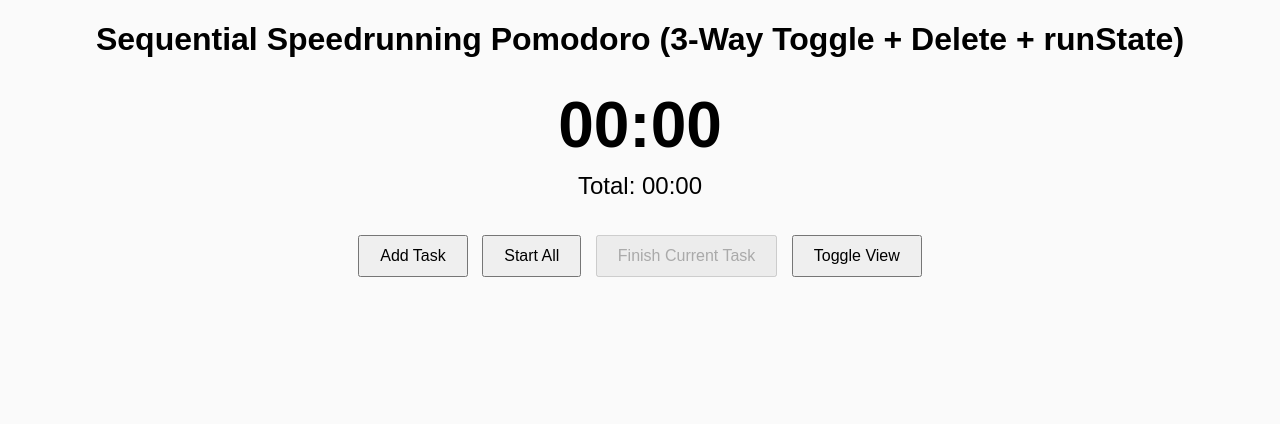
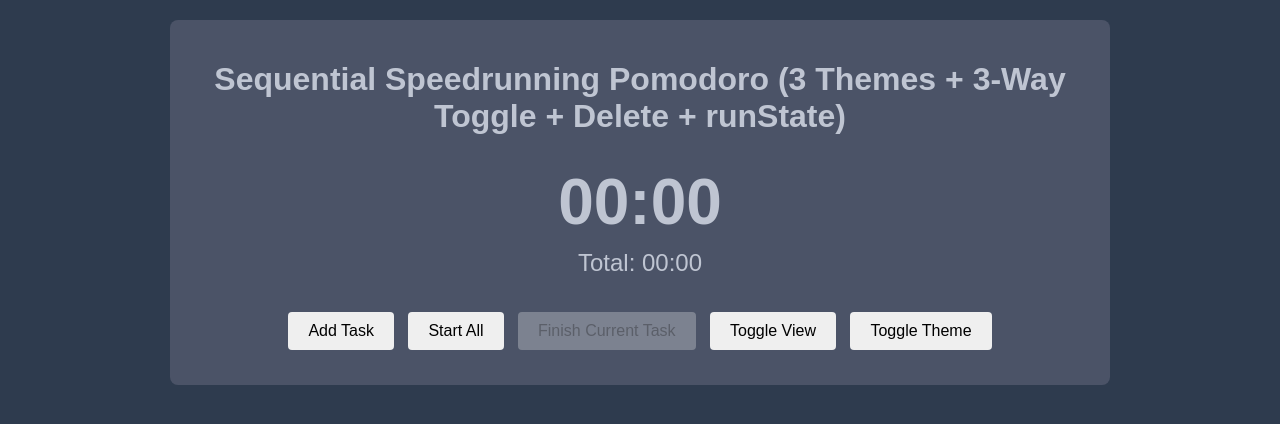
Before and after one commit to Fufutis/pomodoro-speedrun, a plain HTML site: page index.html in a window 1280 px wide. Drawn offline with Linux system fonts and the light colour scheme.

Commit message:
color scheme

```diff
--- a/index.html
+++ b/index.html
@@ -3,13 +3,38 @@
 
 <head>
     <meta charset="utf-8" />
-    <!-- We'll dynamically change document.title in JS -->
-    <title>Sequential Speedrunning Pomodoro (3-Way Toggle View + Deletion + runState)</title>
+    <title>Sequential Speedrunning Pomodoro (3 Themes + 3-Way Toggle + runState)</title>
     <style>
+        /************************************************************
+     *  THEME VARIABLES (DEFAULT = "Moonlit Stone")
+     ************************************************************/
+        :root {
+            /* Default to "Moonlit Stone" */
+            --bg-color: #2E3B4E;
+            /* Dark Indigo */
+            --accent-color: #4B5367;
+            /* Slate Gray */
+            --text-color: #BFC5D2;
+            /* Soft Lavender-Gray */
+        }
+
+        html,
         body {
+            margin: 0;
+            padding: 0;
             font-family: sans-serif;
-            margin: 20px;
-            background: #fafafa;
+            transition: background 0.5s, color 0.5s;
+            background: var(--bg-color);
+            color: var(--text-color);
+        }
+
+        .main-container {
+            max-width: 900px;
+            margin: 20px auto;
+            padding: 20px;
+            background: var(--accent-color);
+            transition: background 0.5s, color 0.5s;
+            border-radius: 8px;
         }
 
         h1 {
@@ -33,7 +58,6 @@
             font-size: 1.5rem;
             margin: 5px 0;
             min-height: 1em;
-            /* just to keep space if it's empty */
         }
 
         .negative {
@@ -48,11 +72,14 @@
         #addTaskBtn,
         #startAllBtn,
         #finishCurrentBtn,
-        #toggleViewBtn {
+        #toggleViewBtn,
+        #toggleThemeBtn {
             padding: 10px 20px;
             font-size: 1rem;
             cursor: pointer;
             margin: 5px;
+            border: none;
+            border-radius: 4px;
         }
 
         .task-list {
@@ -110,13 +137,15 @@
             cursor: pointer;
             font-size: 0.85rem;
             margin-top: 5px;
+            border-radius: 4px;
         }
     </style>
 </head>
 
 <body>
 
-    <h1>Sequential Speedrunning Pomodoro (3-Way Toggle + Delete + runState)</h1>
+    <div class="main-container">
+        <h1>Sequential Speedrunning Pomodoro (3 Themes + 3-Way Toggle + Delete + runState)</h1>
 
         <div class="timers">
             <!-- Big "current" timer -->
@@ -130,11 +159,46 @@
             <button id="startAllBtn">Start All</button>
             <button id="finishCurrentBtn" disabled>Finish Current Task</button>
             <button id="toggleViewBtn">Toggle View</button>
+            <!-- NEW THEME BUTTON -->
+            <button id="toggleThemeBtn">Toggle Theme</button>
         </div>
 
         <div class="task-list" id="taskContainer"></div>
+    </div>
 
     <script>
+        /************************************************************************
+         * THEME TOGGLER (3 Themes)
+         * 1 => "Moonlit Stone"
+         * 2 => "Fungal Wastes Lull"
+         * 3 => "City of Tears Twilight"
+         ************************************************************************/
+        let currentTheme = 1;
+
+        document.getElementById('toggleThemeBtn').addEventListener('click', () => {
+            if (currentTheme === 1) {
+                // 2 => Fungal Wastes Lull
+                document.documentElement.style.setProperty('--bg-color', '#46494C');     // Earthy Charcoal
+                document.documentElement.style.setProperty('--accent-color', '#595F4C'); // Muted Moss
+                document.documentElement.style.setProperty('--text-color', '#B0B7A1');   // Pale Sage
+                currentTheme = 2;
+
+            } else if (currentTheme === 2) {
+                // 3 => City of Tears Twilight
+                document.documentElement.style.setProperty('--bg-color', '#2A2E37');     // Deep Cool Gray
+                document.documentElement.style.setProperty('--accent-color', '#5B6170'); // Steel Hue
+                document.documentElement.style.setProperty('--text-color', '#A5ABB8');   // Gentle Silver-Lilac
+                currentTheme = 3;
+
+            } else {
+                // 1 => Moonlit Stone
+                document.documentElement.style.setProperty('--bg-color', '#2E3B4E');     // Dark Indigo
+                document.documentElement.style.setProperty('--accent-color', '#4B5367'); // Slate Gray
+                document.documentElement.style.setProperty('--text-color', '#BFC5D2');   // Soft Lavender-Gray
+                currentTheme = 1;
+            }
+        });
+
         /************************************************************************
          * SESSION DATA
          ************************************************************************/
@@ -297,6 +361,7 @@
             row.appendChild(taskInfo);
             row.appendChild(deleteBtn);
 
+            // Append row
             document.getElementById('taskContainer').appendChild(row);
 
             taskDOMs[index] = {
```
Lines whose indentation alone changed are shown as unchanged.
